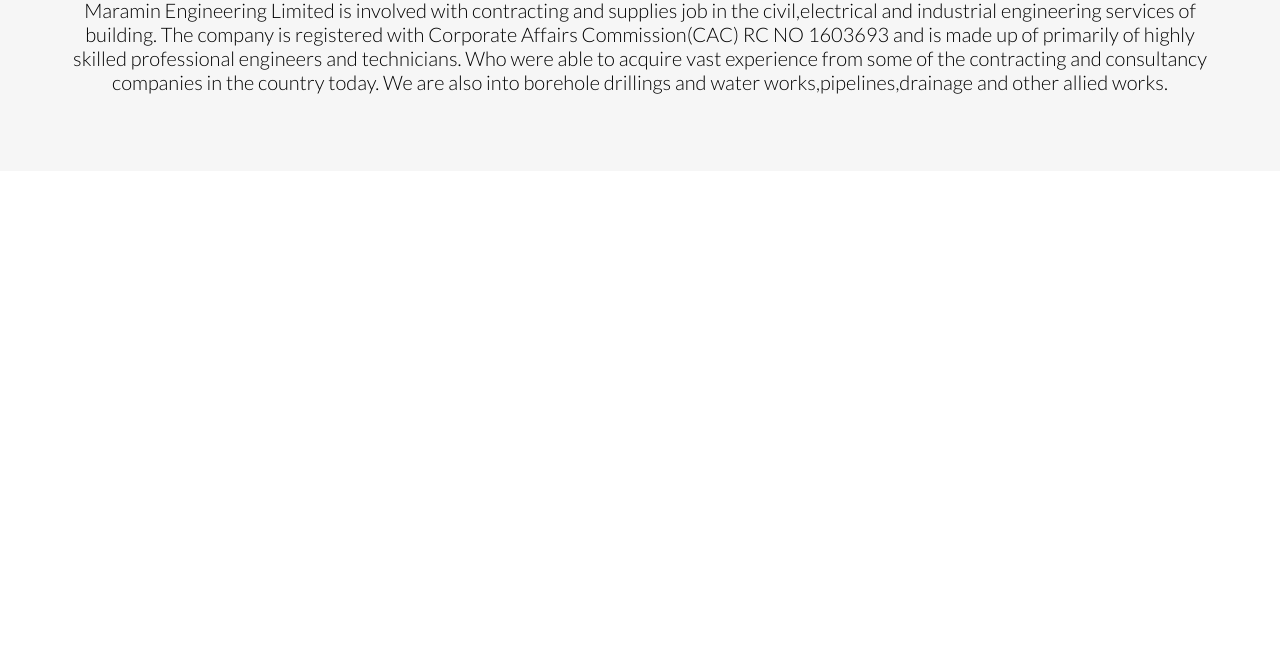
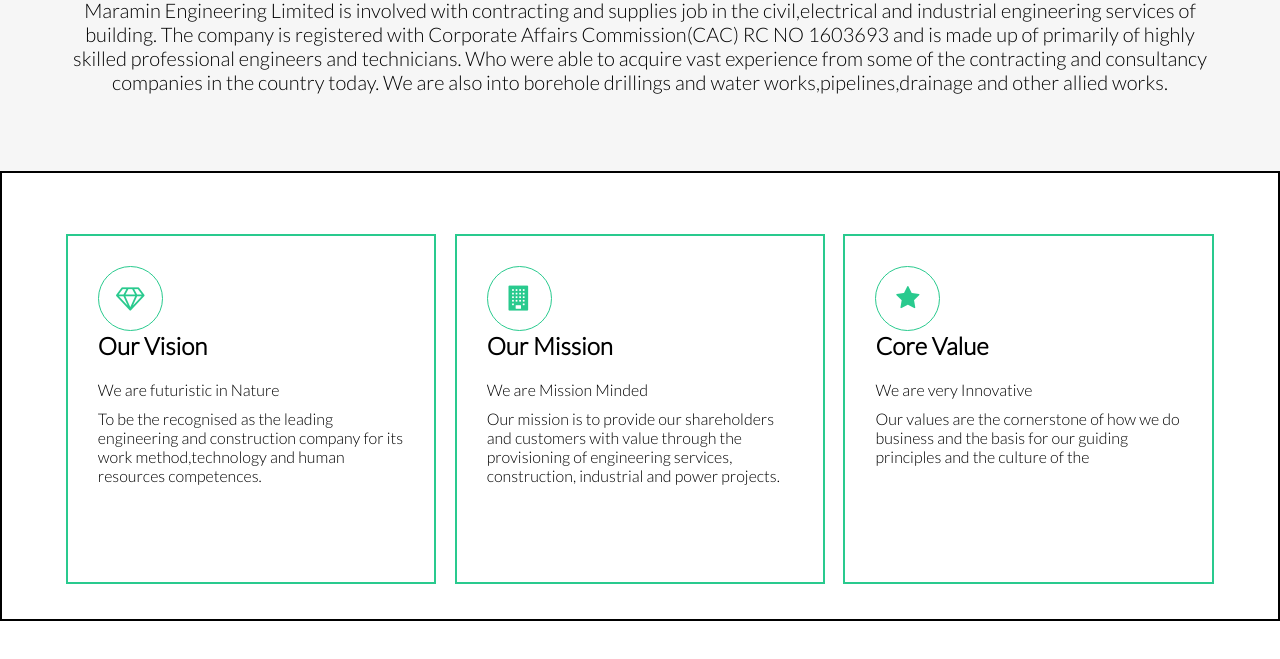
Before and after one commit to Tosmel2/Mallax, a plain HTML site: page index.html in a window 1280 px wide. Shown: the part 691-1350 px from the top of the page. Drawn offline with Linux system fonts and the light colour scheme.

Commit message:
Mission statement section completed

```diff
--- a/index.html
+++ b/index.html
@@ -9,6 +9,7 @@
     <link rel="preconnect" href="https://fonts.gstatic.com" crossorigin>
     <link href="https://fonts.googleapis.com/css2?family=Lato:wght@300&display=swap" rel="stylesheet">
     <link rel="stylesheet" href="vendors/fontawesome/css/font-awesome.min.css">
+    <link rel="stylesheet" href="vendors/css/grid.css">
     <link rel="stylesheet" href="resources/css/style.css">
     <link rel="stylesheet" href="resources/css/mobilequeries.css">
     <title>Mallax |Home</title>
@@ -68,7 +69,35 @@
             </p>
         </div>
     </div>
-
+    <div class="mission_statement">
+        <div class="row">
+            <div class="col span-1-of-3 simple_cards">
+                <a href="#" class="simple_icon_holder">
+                    <i class="fa fa-diamond simple_icons" aria-hidden="true"></i>
+                </a>
+                <h2>Our Vision</h2>
+                <p class="first_p">We are futuristic in Nature</p>
+                <p>To be the recognised as the leading engineering and construction company for its work
+                    method,technology and human resources competences.</p>
+            </div>
+            <div class="col span-1-of-3 simple_cards">
+                <a href="#"  class="simple_icon_holder">
+                    <i class="fa fa-building simple_icons" aria-hidden="true"></i>
+                </a>
+                <h2>Our Mission</h2>
+                <p class="first_p">We are Mission Minded</p>
+                <p>Our mission is to provide our shareholders and customers with value through the provisioning of engineering services, construction, industrial and power projects.</p>
+            </div>
+            <div class="col span-1-of-3 simple_cards">
+                <a href="#" class="simple_icon_holder">
+                    <i class="fa fa-star simple_icons" aria-hidden="true"></i>
+                </a>
+                <h2>Core Value</h2>
+                <p class="first_p">We are very Innovative</p>
+                <p>Our values are the cornerstone of how we do business and the basis for our guiding principles and the culture of the</p>
+            </div>
+        </div>
+    </div>
 </body>
 
 </html>
--- a/resources/css/style.css
+++ b/resources/css/style.css
@@ -168,3 +168,46 @@
  .Aboutus_section p{
      font-size: 20px;
  }
+ /* Missions tatement section */
+ .mission_statement{
+     width: 100%;
+     height: 450px;
+     padding: 50px 0 0 0;
+     border: 2px solid black;
+ }
+ .simple_cards{
+     border: 2px solid #29ca8e;
+     height: 350px;
+     padding: 30px;
+ }
+ .simple_cards h2{
+    margin: 0 0 20px 0;
+}
+.first_p{
+    margin: 0 0 10px 0;
+}
+ .simple_icon_holder{
+     width: 65px;
+     height: 65px;
+     border: 1px solid #29ca8e;
+     display: inline-block;
+     text-align: center;
+     padding: 10px;
+     border-radius: 50%;
+     line-height: 3;
+ }
+ .simple_icons{
+    color: #29ca8e;
+    font-size: 25px;
+ }
+
+ .simple_cards:hover .simple_icon_holder{
+     background: #29ca8e;
+
+ }
+ .simple_cards:hover .simple_icons{
+     color: white;
+ }
+ .simple_cards:hover{
+     color: #29ca8e;
+ }
```
